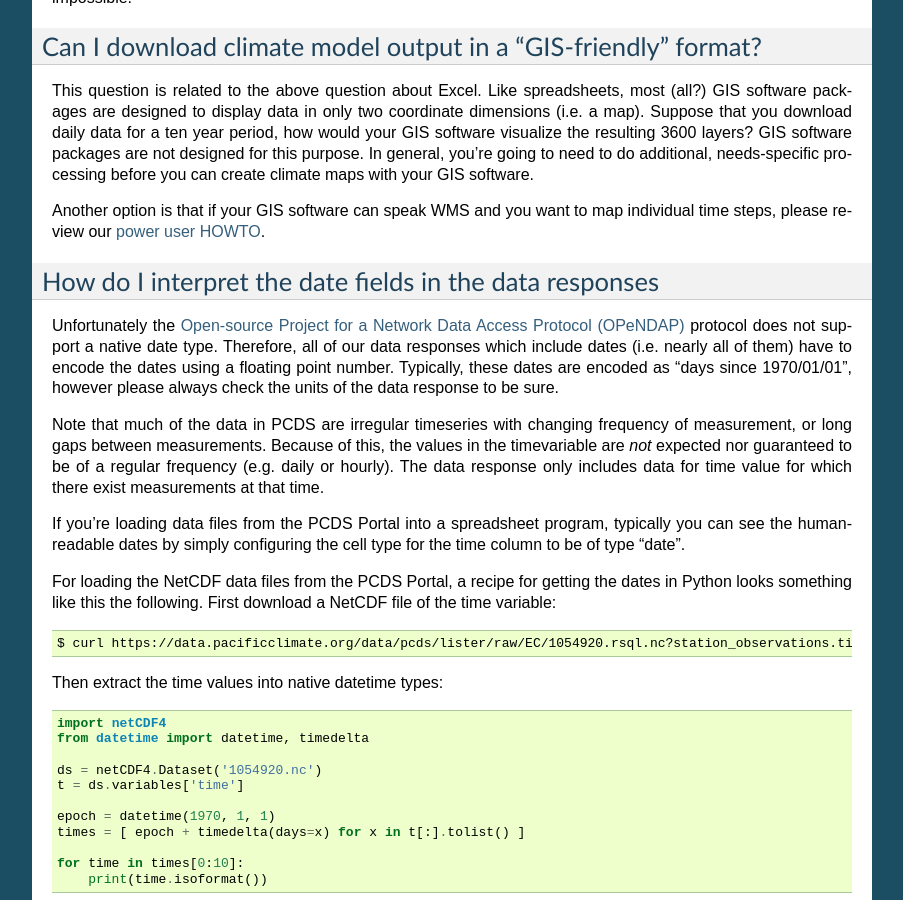
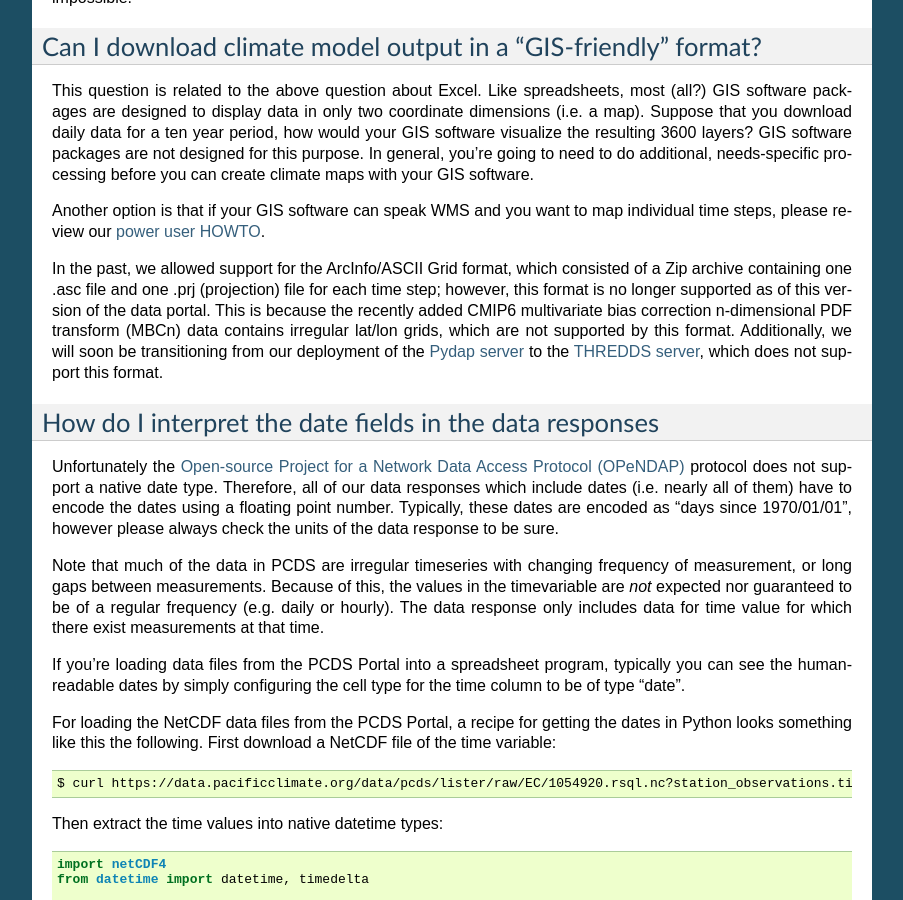
Before and after one commit to pacificclimate/pdp, a Sphinx documentation site: the page built from doc/source/faq.rst, in a window 1280 px wide and 900 px high, scrolled down 2299 px. Shown: the whole window, without its empty margins (198-1101 px from the left). Built offline with Sphinx 7.4.7, drawn with Linux system fonts in a browser that asks for light colours; pages that are not in the unit, such as notebooks, are missing from menus.

Commit message:
Describe reason for removing aig support

```diff
--- a/doc/source/faq.rst
+++ b/doc/source/faq.rst
@@ -116,6 +116,8 @@ This question is related to the above question about Excel. Like spreadsheets, m
 
 Another option is that if your GIS software can speak WMS and you want to map individual time steps, please review our :ref:`power user HOWTO <power-user>`.
 
+In the past, we allowed support for the ArcInfo/ASCII Grid format, which consisted of a Zip archive containing one .asc file and one .prj (projection) file for each time step; however, this format is no longer supported as of this version of the data portal. This is because the recently added CMIP6 multivariate bias correction n-dimensional PDF transform (MBCn) data contains irregular lat/lon grids, which are not supported by this format. Additionally, we will soon be transitioning from our deployment of the `Pydap server <http://www.pydap.org/>`_ to the `THREDDS server <https://www.unidata.ucar.edu/software/tds/>`_, which does not support this format.
+
 How do I interpret the date fields in the data responses
 --------------------------------------------------------
 
--- a/doc/source/raster.rst
+++ b/doc/source/raster.rst
@@ -79,7 +79,7 @@ The `Download` button starts the download of data with whichever format you have
 Output Data Formats
 ^^^^^^^^^^^^^^^^^^^
 
-The climate coverage portals support two output formats. In the past, the portals supported the ArcInfo/ASCII Grid format, which consisted of a Zip archive containing one .asc file and one .prj (projection) file for each time step; however, this format is no longer supported as of this version of the data portal.
+The climate coverage portals support two output formats. In the past, the portals supported the ArcInfo/ASCII Grid format, which consisted of a Zip archive containing one .asc file and one .prj (projection) file for each time step; however, this format is no longer supported as of this version of the data portal. This is because the recently added CMIP6 multivariate bias correction n-dimensional PDF transform (MBCn) data contains irregular lat/lon grids, which are not supported by this format. Additionally, we will soon be transitioning from our deployment of the `Pydap server <http://www.pydap.org/>`_ to the `THREDDS server <https://www.unidata.ucar.edu/software/tds/>`_, which does not support this format.
 
 NetCDF
 """"""
```
